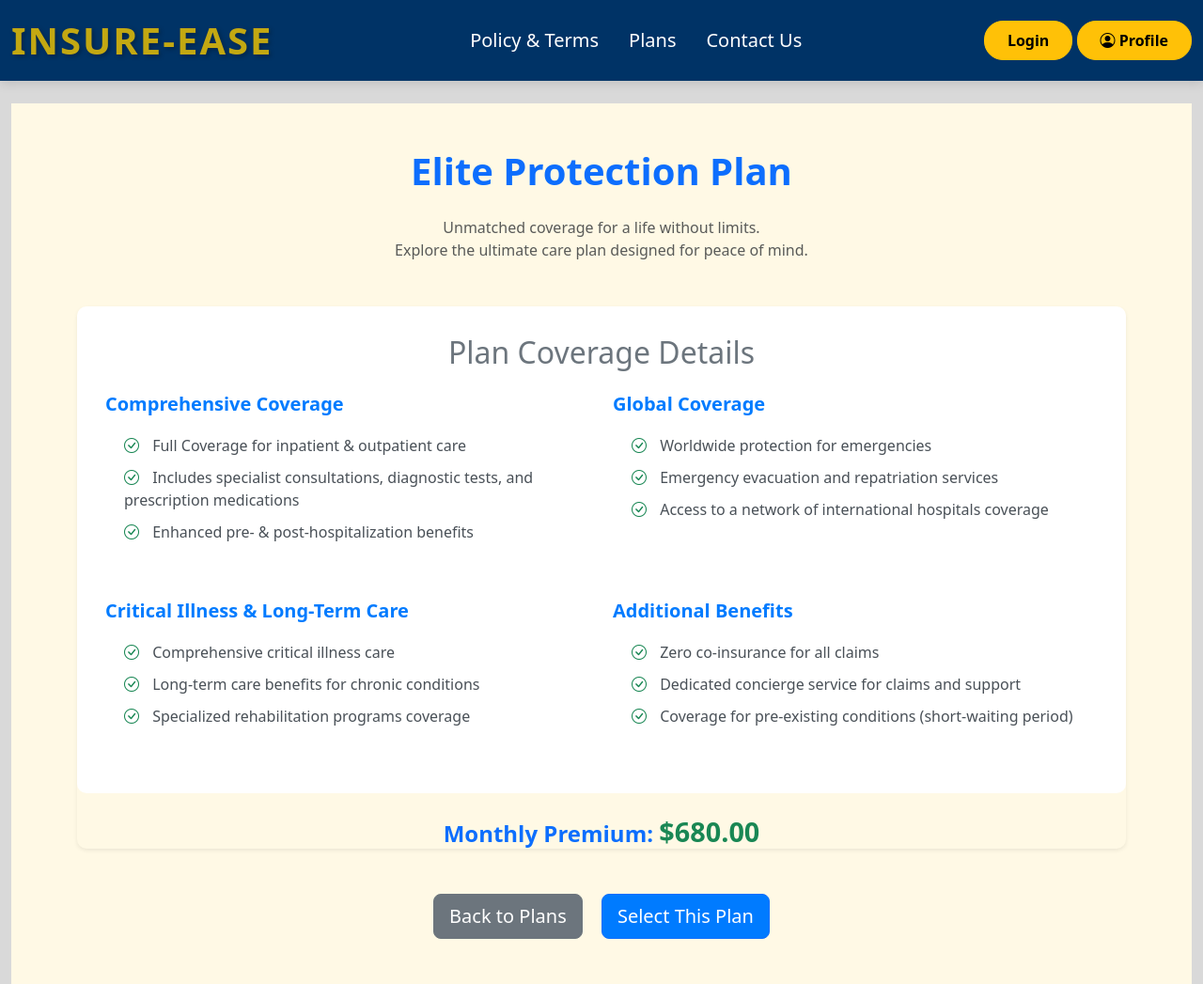
After one commit to KadenNYP/ISPJ_Group5C, a Flask app: page /elite_plan in a window 1280 px wide. The commit adds this page. Shown: the whole page at 94% size. Run offline with Flask 3, Linux system fonts and the light colour scheme.

Commit message:
Created the last 2 detailed plan details page + small changes to the brief plan details page (codes)

```diff
--- /dev/null
+++ b/app/Templates/Login-home/Elite_Plan.html
@@ -0,0 +1,71 @@
+<link rel="stylesheet" href="{{ url_for('static', filename='css/detailed_plans.css') }}">
+
+{% extends "base.html" %}
+
+{% block title %}Elite Care Plan{% endblock %}
+
+{% block content %}
+<div class="plan-details-page plan-3 py-5">
+    <div class="container">
+        <h1 class="text-center text-primary mb-4">Elite Protection Plan</h1>
+        <p class="text-center text-muted mb-5">
+            Unmatched coverage for a life without limits. <br> Explore the ultimate care plan designed for peace of mind.
+        </p>
+
+        <div class="c-card shadow-sm border-0 mb-5">
+            <div class="c-card-body">
+                <h2 class="text-center text-secondary mb-4">Plan Coverage Details</h2>
+                <div class="row">
+
+                    <div class="col-md-6 mb-4">
+                        <h5 class="fw-bold">Comprehensive Coverage</h5>
+                        <ul class="list-unstyled">
+                            <li><i class="bi bi-check-circle text-success"></i> Full Coverage for inpatient & outpatient care</li>
+                            <li><i class="bi bi-check-circle text-success"></i> Includes specialist consultations, diagnostic tests, and prescription medications</li>
+                            <li><i class="bi bi-check-circle text-success"></i> Enhanced pre- & post-hospitalization benefits</li>
+                        </ul>
+                    </div>
+
+                    <div class="col-md-6 mb-4">
+                        <h5 class="fw-bold">Global Coverage</h5>
+                        <ul class="list-unstyled">
+                            <li><i class="bi bi-check-circle text-success"></i> Worldwide protection for emergencies</li>
+                            <li><i class="bi bi-check-circle text-success"></i> Emergency evacuation and repatriation services</li>
+                            <li><i class="bi bi-check-circle text-success"></i> Access to a network of international hospitals coverage</li>
+                        </ul>
+                    </div>
+                </div>
+
+                <div class="row">
+                    <div class="col-md-6 mb-4">
+                        <h5 class="fw-bold">Critical Illness & Long-Term Care</h5>
+                        <ul class="list-unstyled">
+                            <li><i class="bi bi-check-circle text-success"></i> Comprehensive critical illness care</li>
+                            <li><i class="bi bi-check-circle text-success"></i> Long-term care benefits for chronic conditions</li>
+                            <li><i class="bi bi-check-circle text-success"></i> Specialized rehabilitation programs coverage</li>
+                        </ul>
+                    </div>
+
+                    <div class="col-md-6 mb-4">
+                        <h5 class="fw-bold">Additional Benefits</h5>
+                        <ul class="list-unstyled">
+                            <li><i class="bi bi-check-circle text-success"></i> Zero co-insurance for all claims</li>
+                            <li><i class="bi bi-check-circle text-success"></i> Dedicated concierge service for claims and support</li>
+                            <li><i class="bi bi-check-circle text-success"></i> Coverage for pre-existing conditions (short-waiting period)</li>
+                        </ul>
+                    </div>
+                </div>
+            </div>
+
+            <div class="text-center mt-4">
+                    <h4 class="text-primary">Monthly Premium: <span class="text-success">$680.00</span></h4>
+            </div>
+        </div>
+
+        <div class="text-center">
+            <a href="{{ url_for('route.Plans_Overview') }}" class="btn btn-secondary btn-lg me-3">Back to Plans</a>
+            <a href=" " class="btn btn-primary btn-lg">Select This Plan</a>
+        </div>
+    </div>
+</div>
+{% endblock %}
--- a/app/Templates/Login-home/Enhanced_Plan.html
+++ b/app/Templates/Login-home/Enhanced_Plan.html
@@ -2,10 +2,10 @@
 
 {% extends "base.html" %}
 
-{% block title %}Essential Care Plan{% endblock %}
+{% block title %}Enhanced Care Plan{% endblock %}
 
 {% block content %}
-<div class="plan-details-page-2 py-5">
+<div class="plan-details-page plan-2 py-5">
     <div class="container">
         <h1 class="text-center text-primary mb-4">Enhanced Care Plan</h1>
         <p class="text-center text-muted mb-5">
@@ -59,7 +59,7 @@
             </div>
 
             <div class="text-center mt-4">
-                    <h4 class="text-primary">Monthly Premium: <span class="text-success">$310.00</span></h4>
+                    <h4 class="text-primary">Monthly Premium: <span class="text-success">$410.00</span></h4>
             </div>
         </div>
 
--- a/app/Templates/Login-home/Essential_Plan.html
+++ b/app/Templates/Login-home/Essential_Plan.html
@@ -5,7 +5,7 @@
 {% block title %}Essential Care Plan{% endblock %}
 
 {% block content %}
-<div class="plan-details-page-1 py-5">
+<div class="plan-details-page plan-1 py-5">
     <div class="container">
         <h1 class="text-center text-primary mb-4">Essential Care Plan</h1>
         <p class="text-center text-muted mb-5">
@@ -58,7 +58,7 @@
             </div>
 
             <div class="text-center mt-4">
-                    <h4 class="text-primary">Monthly Premium: <span class="text-success">$150.00</span></h4>
+                    <h4 class="text-primary">Monthly Premium: <span class="text-success">$210.00</span></h4>
             </div>
         </div>
 
--- a/app/Templates/home/Plans.html
+++ b/app/Templates/home/Plans.html
@@ -24,7 +24,7 @@
                             <li><i class="bi bi-check-circle text-success"></i>10% co-insurance capped at $20k per policy year</li>
                             <li><i class="bi bi-check-circle text-success"></i>Emergency Assistance Coverage</li>
                         </ul>
-                        <button class="btn btn-basic w-100">Login to Select Plan</button>
+                        <button class="btn btn-essential w-100">Login to Select Plan</button>
                     </div>
                 </div>
             </div>
@@ -43,7 +43,7 @@
                             <li><i class="bi bi-check-circle text-success"></i>Critical Illness Protection</li>
                             <li><i class="bi bi-check-circle text-success"></i>emergency medical evacuation & coverage</li>
                         </ul>
-                        <button class="btn btn-standard w-100">Login to Select Plan</button>
+                        <button class="btn btn-enhanced w-100">Login to Select Plan</button>
                     </div>
                 </div>
             </div>
@@ -61,7 +61,7 @@
                             <li><i class="bi bi-check-circle text-success"></i>Global Coverage & Emergency Evacuation</li>
                             <li><i class="bi bi-check-circle text-success"></i>Critical Illness & Long-Term Care</li>
                         </ul>
-                        <button class="btn btn-premium w-100">Login to Select Plan</button>
+                        <button class="btn btn-elite w-100">Login to Select Plan</button>
                     </div>
                 </div>
             </div>
--- a/app/init.py
+++ b/app/init.py
@@ -10,7 +10,7 @@ db = SQLAlchemy()
 def create_app():
     app = Flask(__name__)
     app.config['SECRET_KEY'] = 'secret'
-    app.config['SQLALCHEMY_DATABASE_URI'] = 'mysql://root:password123@localhost/website'
+    app.config['SQLALCHEMY_DATABASE_URI'] = 'mysql://website:password123@localhost/website'
     db.init_app(app)
 
     from .auth import auth as auth_blueprint
--- a/app/route.py
+++ b/app/route.py
@@ -61,3 +61,13 @@ def Essential_Plan():
 @route.route('/enhanced_plan')
 def Enhanced_Plan():
     return render_template("Login-home/Enhanced_Plan.html")
+
+
+@route.route('/elite_plan')
+def Elite_Plan():
+    return render_template("Login-home/Elite_Plan.html")
+
+
+@route.route('/plus_plan')
+def Plus_Plan():
+    return render_template("Login-home/Plus_Plan.html")
--- a/app/static/css/detailed_plans.css
+++ b/app/static/css/detailed_plans.css
@@ -1,35 +1,36 @@
 /* Essential_Plan */
-.plan-details-page-1 {
+.plan-1 {
     background-color: #e7f3ff !important;
+}
+
+/* Enhanced_Plan */
+.plan-2 {
+    background-color: #e6f8e0 !important;
+}
+
+/* Elite_Plan */
+.plan-3 {
+    background-color: #fff9e5 !important;
+}
+
+/* Plus_Plan */
+.plan-4 {
+    background-color: #ffe4c4 !important;
+}
+
+/* All Plans */
+.plan-details-page {
     padding-top: 50px;
     padding-bottom: 50px;
 }
 
-.plan-details-page-1 h1 {
+.plan-details-page h1 {
     font-size: 2.5rem;
     font-weight: bold;
     background-color : #ffffff important!;
 }
 
-.plan-details-page-1 .text-muted {
-    font-size: 1rem;
-    color: #6c757d
-}
-
-/* Enhanced_Plan */
-.plan-details-page-2 {
-    background-color: #e6f8e0 !important;
-    padding-top: 50px;
-    padding-bottom: 50px;
-}
-
-.plan-details-page-2 h1 {
-    font-size: 2.5rem;
-    font-weight: bold;
-    background-color : #ffffff important!;
-}
-
-.plan-details-page-2 .text-muted {
+.plan-details-page .text-muted {
     font-size: 1rem;
     color: #6c757d
 }
```
Also changed, not shown: app/Templates/Login-home/Plus_Plan.html (added, +69 -0 lines), app/static/css/plans.css (+6 -6 lines).
